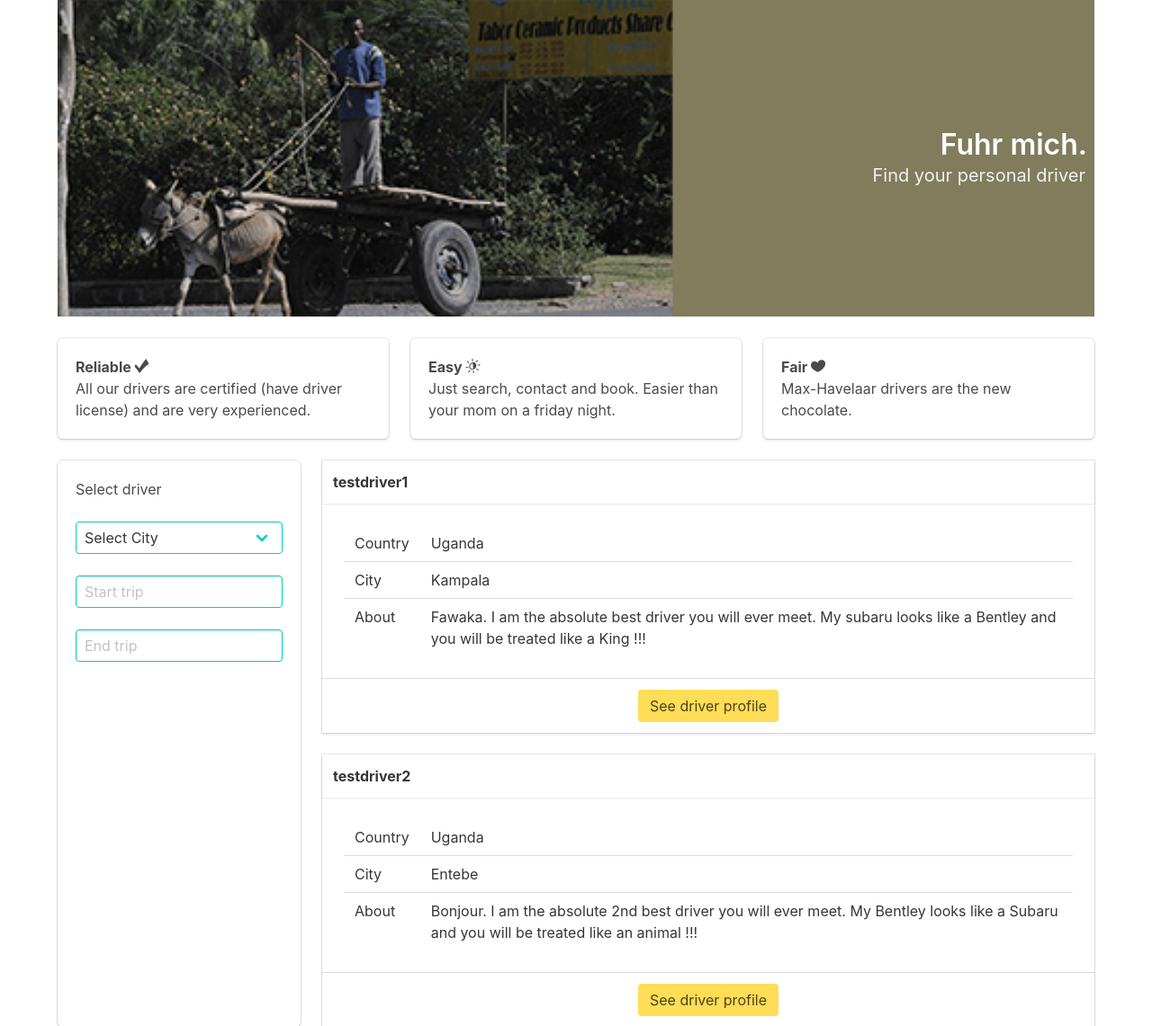
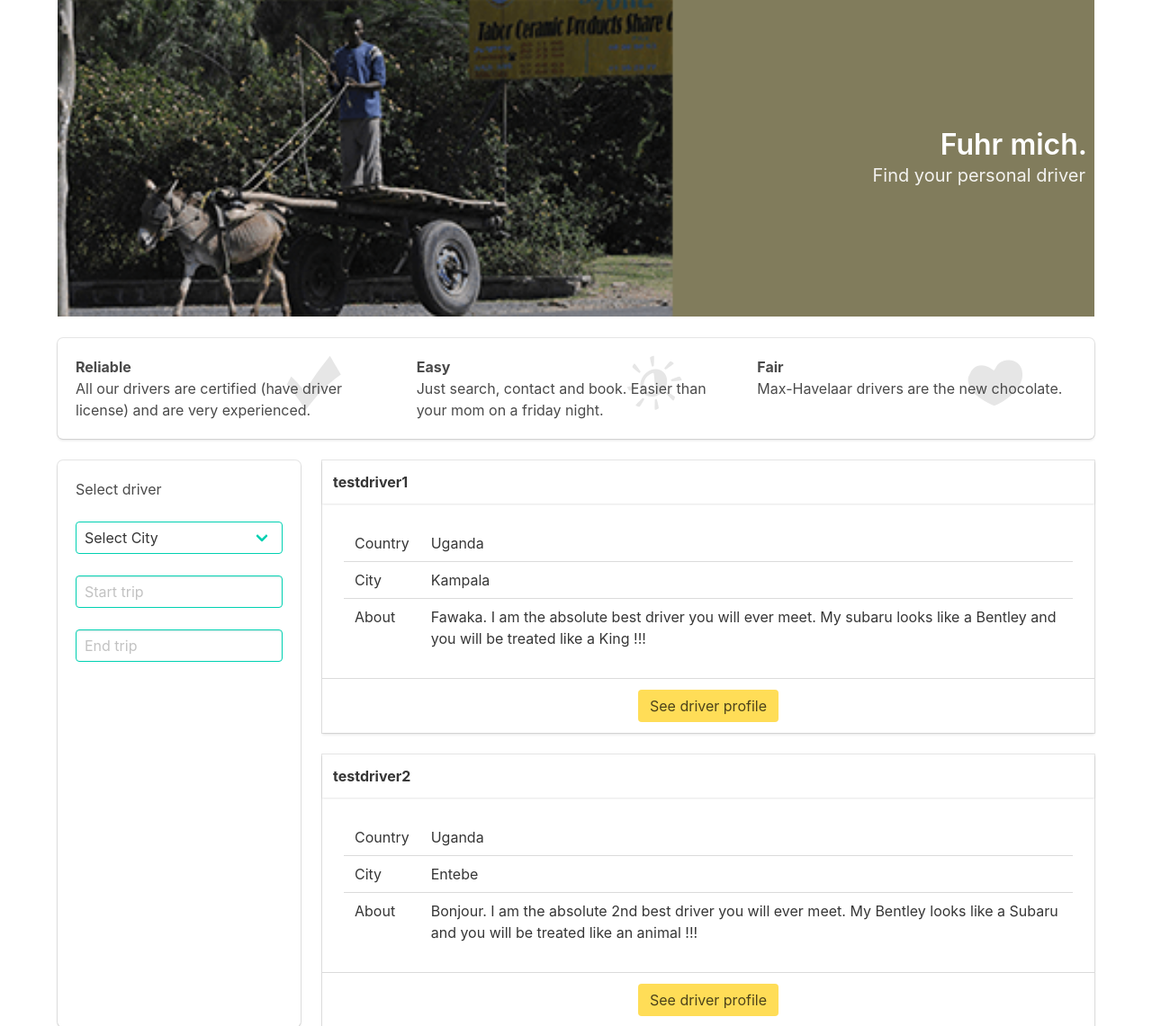
Before and after one commit to traxibv/master_traxi, a Flask app: page / in a window 1280 px wide. Shown: the part 53-1194 px from the top of the page at 90% size. Run offline with Flask 2, Linux system fonts and the light colour scheme; data comes from the database, SQL or seed files in the repository; some libraries are stand-ins or nearby versions.

Commit message:
wireframes 31 iconfix

```diff
--- a/traxiapp/static/css/bam.css
+++ b/traxiapp/static/css/bam.css
@@ -1,3 +1,4 @@
+/* home.html*/
 .hero.has-bg-img {
     background: url('/static/images/usafrica.png')left top;
     background-size:cover;
@@ -27,10 +28,28 @@
     padding: 0.1em 1.5rem 1rem;
   }
 
+.p-icon {
+    position: relative;
+}
 
-/*@media screen and (max-width: 887px) {*/
-    /*.hero.has-bg-img {*/
-        /*background: url('/static/images/') center center;*/
-        /*background-size: cover;*/
-    /*}*/
-/*}*/
+.icon-bg {
+    font-size: 60px;
+    color: hsl(0, 0%, 90%);
+    position: absolute;
+    top: 0;
+    right: 0;
+    bottom: 0;
+    left: 0;
+}
+
+.icon-bgs {
+    font-size: 40px;
+    color: hsl(0, 0%, 90%);
+    position: absolute;
+    top: 0;
+    right: 0;
+    bottom: 0;
+    left: 0;
+    white-space: pre;
+}
+/* */
--- a/traxiapp/static/css/captainicon.css
+++ b/traxiapp/static/css/captainicon.css
@@ -21,6 +21,10 @@
 	/* Better Font Rendering =========== */
 	-webkit-font-smoothing: antialiased;
 	-moz-osx-font-smoothing: grayscale;
+}
+
+.icon-bgs:before {
+	content: "\e636  \e70b  \e607";
 }
 
 .icon-001:before {
--- a/traxiapp/templates/home.html
+++ b/traxiapp/templates/home.html
@@ -3,7 +3,7 @@
 {% block content %}
 <section class="hero is-primary is-medium has-bg-img">
   <div class="hero-body">
-    <div class="container has-text-right">
+    <div class="container">
       <h1 class="title has-indent-1">
         .Fuhr mich
       </h1>
@@ -14,30 +14,35 @@
   </div>
 </section>
 <br>
-<section class="tile is-ancestor is-flex is-hidden-mobile">
+<div class="box is-hidden-mobile">
+    <section class="tile is-ancestor is-flex">
         <div class="tile is-parent is-vertical">
-        <div class="tile is-child box">
-            <p class="has-text-weight-bold">Reliable <i class="icon-055"></i></p>
-            <p>All our drivers are certified (have driver license) and are very experienced.</p>
+            <div class="tile is-child p-icon">
+                <i class="icon-055 icon-bg has-indent-1"></i>
+                <p class="has-text-weight-bold p-icon">Reliable</p>
+                <p class="p-icon">All our drivers are certified (have driver license) and are very experienced.</p>
             </div>
         </div>
         <div class="tile is-parent is-vertical">
-        <div class="tile is-child box">
-            <p class="has-text-weight-bold">Easy <i class="icon-268"></i></p>
-            <p>Just search, contact and book. Easier than your mom on a friday night.</p>
+            <div class="tile is-child p-icon">
+                <i class="icon-268 icon-bg has-indent-1"></i>
+                <p class="has-text-weight-bold p-icon">Easy</p>
+                <p class="p-icon">Just search, contact and book. Easier than your mom on a friday night.</p>
             </div>
         </div>
         <div class="tile is-parent is-vertical">
-        <div class="tile is-child box">
-            <p class="has-text-weight-bold">Fair <i class="icon-008"></i></p>
-            <p>Max-Havelaar drivers are the new chocolate.</p>
+            <div class="tile is-child p-icon">
+                <i class="icon-008 icon-bg has-indent-1"></i>
+                <p class="has-text-weight-bold p-icon">Fair</p>
+                <p class=" p-icon">Max-Havelaar drivers are the new chocolate.</p>
             </div>
         </div>
     </section>
-
-<div class="is-small-pad is-hidden-tablet">
-    <p class="has-text-weight-bold is-size-7">Reliable, Easy, Fair<p>
-    <p class="is-size-7">All our drivers are certified (have driver license) and are very experienced. Just search, contact and book. Easier than your mom on a friday night. Max-Havelaar drivers are the new chocolate.<p>
+</div>
+<div class="is-small-pad is-hidden-tablet p-icon">
+    <i class="icon-bgs has-indent-1"></i>
+    <p class="has-text-weight-bold is-size-7 p-icon">Reliable, Easy, Fair<p>
+    <p class="is-size-7 p-icon">All our drivers are certified (have driver license) and are very experienced. Just search, contact and book. Easier than your mom on a friday night. Max-Havelaar drivers are the new chocolate.<p>
 </div>
 
 <div class="tile is-ancestor">
```
Lines whose indentation alone changed are shown as unchanged.
